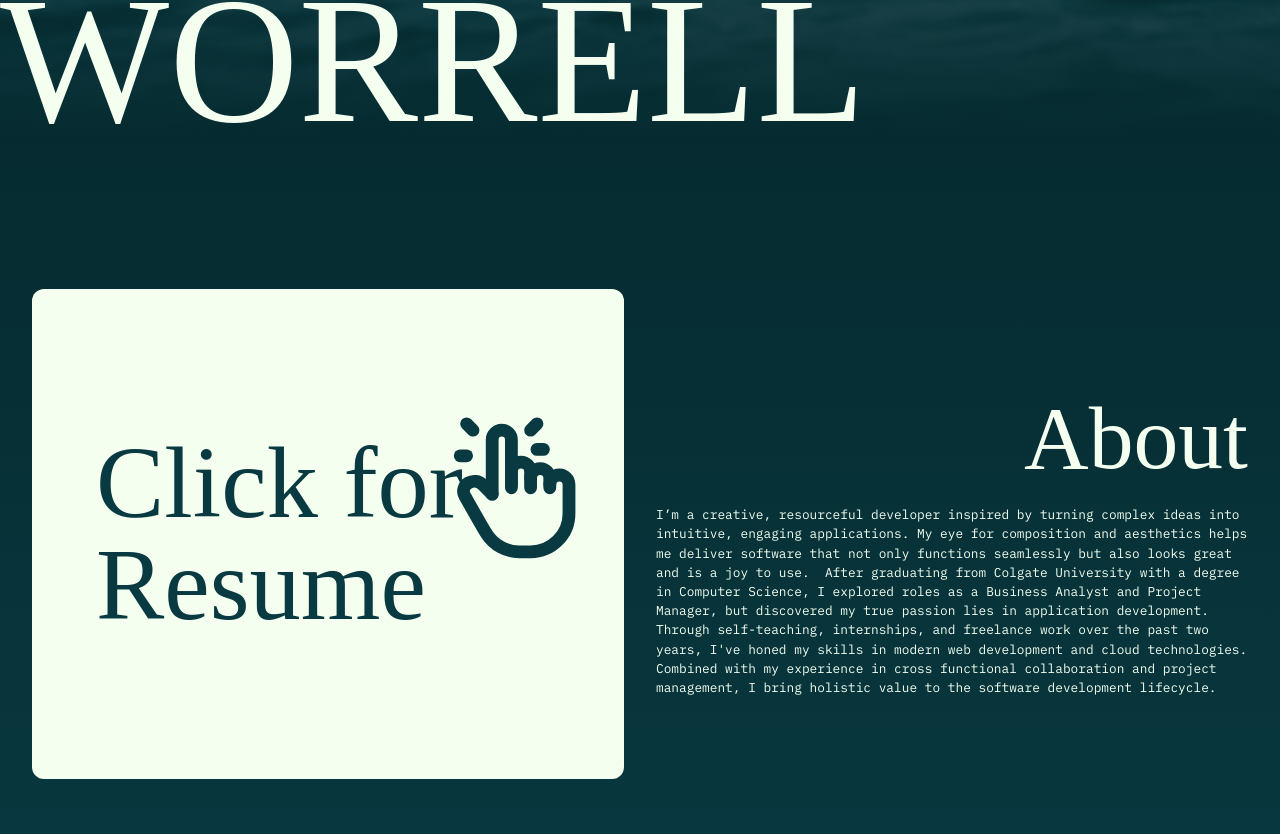
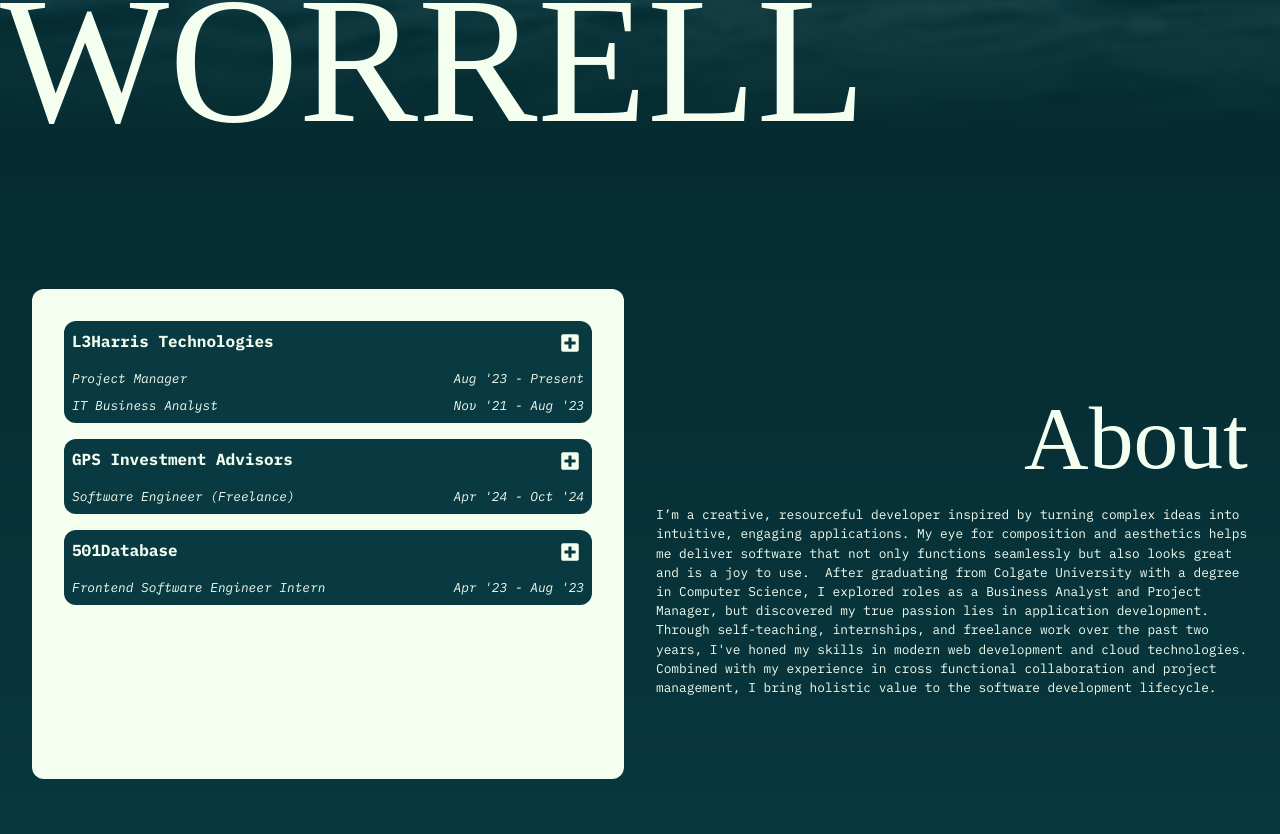
Before and after one commit to willrequaworrell/portfolio_site, a React (Vite) app: page / in a window 1280 px wide. Shown: the part 666-1500 px from the top of the page. Built offline with nearby package versions, Linux system fonts and the light colour scheme; a web font is replaced by a local one.

Commit message:
updated resume view on projects section

```diff
--- a/src/components/About/AboutSection.tsx
+++ b/src/components/About/AboutSection.tsx
@@ -1,6 +1,6 @@
 import { motion } from "framer-motion"
-import { useState } from "react"
-import { TbHandClick } from "react-icons/tb";
+import ResumeCompanySection from "./ResumeCompanySection";
+import { companySections } from "../../util/ResumeData.js";
 
 
 const contentVariants = {
@@ -33,47 +33,29 @@ const aboutVariants = {
 
 const AboutSection = () => {
 
-    const [showResume, setShowResume] = useState<boolean>(false)
-
     return (
         <section id="about" className="font-ibm bg-gradient-to-b from-[#052B30] to-[#093941]">
             <div className="flex h-[100dvh] max-h-screen p-8">
-                <div className="flex flex-grow flex-col justify-center gap-x-8 md:flex-row">
+                <div className="flex flex-col h-full justify-center gap-x-8 md:flex-row">
                     <p className="text-end text-[10vw] font-climate text-[#F4FFF0] md:hidden">About</p>
-                    <div className="w-full h-full flex items-center max-h-1/2 min-h-1/3 md:max-h-none md:w-1/2">
+                    <div className="w-full h-full flex sm:items-center md:max-h-none md:w-1/2 min-h-0">
                         <motion.div
                             variants={contentVariants}
                             initial={"hidden"}
                             whileInView={"visible"}
+                            data-lenis-prevent
                             // viewport={{ once: true }}
-                            className="relative w-full h-full flex justify-center items-center bg-[#F4FFF0] md:h-2/3 rounded-xl p-4 md:p-8"
+                            className="flex flex-col w-full h-full md:h-2/3 bg-[#F4FFF0] rounded-xl p-4 md:p-8"
                         >
-                            {showResume ? (
-                                <iframe
-                                    src="/resume.pdf#navpanes=0"
-                                    width="100%"
-                                    height="100%"
-                                    className="rounded-xl"
-                                />
-                            ) : (
-                                <div
-                                    onClick={() => setShowResume(true)}
-                                    className="flex justify-start items-center flex-grow font-climate p-8 text-[#093941] h-full "
-                                >
-                                    <div className=" flex items-center h-full text-[2vw]">
-                                        <p className="leading-none  text-[8vw]">
-                                            Click for Resume
-                                        </p>
-                                        <TbHandClick className="absolute top-1/4 right-[5%] text-[12vw]"/>
-                                    </div>
-                                    {/* <div className="flex flex-col h-full flex-grow justify-center items-center w-1/3 text-[32vw]">
-                                        <TbHandClick/>
-                                        <p className="text-[2vw] font-climate">Click for Resumé</p>
-                                    </div> */}
+                            <div className="flex flex-col h-full flex-grow overflow-auto text-[#F4FFF0] gap-y-4">
+                                {companySections.map(section => (
+                                    <ResumeCompanySection
+                                        key={section.company}
+                                        companySection={section}
+                                    />
+                                ))}
+                            </div>
 
-
-                                </div>
-                            )}
                         </motion.div>
                     </div>
                     <motion.div
@@ -85,7 +67,7 @@ const AboutSection = () => {
                     >
                         <div className="w-full flex flex-col items-end justify-center text-[#F4FFF0]">
                             <p className="hidden text-[7vw] font-climate md:block">About</p>
-                            <p className="text-[2.5vw] md:text-[1vw]">I’m a creative, resourceful developer inspired by turning complex ideas into intuitive, engaging applications. My eye for composition and aesthetics helps me deliver software that not only functions seamlessly but also looks great and is a joy to use.  After graduating from Colgate University with a degree in Computer Science, I explored roles as a Business Analyst and Project Manager, but discovered my true passion lies in application development. Through self-teaching, internships, and freelance work over the past two years, I've honed my skills in modern web development and cloud technologies. Combined with my experience in cross functional collaboration and project management, I bring holistic value to the software development lifecycle.</p>
+                            <p className="text-[max(2.5vw,12px)] md:text-[1vw]">I’m a creative, resourceful developer inspired by turning complex ideas into intuitive, engaging applications. My eye for composition and aesthetics helps me deliver software that not only functions seamlessly but also looks great and is a joy to use.  After graduating from Colgate University with a degree in Computer Science, I explored roles as a Business Analyst and Project Manager, but discovered my true passion lies in application development. Through self-teaching, internships, and freelance work over the past two years, I've honed my skills in modern web development and cloud technologies. Combined with my experience in cross functional collaboration and project management, I bring holistic value to the software development lifecycle.</p>
                         </div>
                     </motion.div>
                 </div>
--- /dev/null
+++ b/src/components/About/ResumeCompanySection.tsx
@@ -0,0 +1,50 @@
+import { useState } from "react"
+import { companySectionType } from "../../util/ResumeData"
+import { FaMinusSquare, FaPlusSquare } from "react-icons/fa";
+
+interface ResumeCompanySectionPropsType {
+    companySection: companySectionType
+}
+
+
+
+const ResumeCompanySection = ({companySection}: ResumeCompanySectionPropsType) => {
+    const [showDetail, setShowDetail] = useState<boolean>(false)
+
+    return (
+        <div className="relative flex flex-col bg-[#093941] rounded-xl p-2 gap-y-2">
+            {showDetail ? (
+                <FaMinusSquare
+                    onClick={() => setShowDetail(false)}
+                    className="absolute text-xl top-3 right-3 hover:text-slate-600 hover:scale-120"
+                />
+            ) : (
+                <FaPlusSquare
+                    onClick={() => setShowDetail(true)}
+                    className="absolute text-xl top-3 right-3 hover:text-slate-600 hover:scale-120"
+                />
+            )}
+
+            <p className="font-bold mb-2 text-[max(1.25vw,13px)]">{companySection.company}</p>
+            {companySection.roles.map(role => (
+                <div key={role.roleName}>
+                    <div className="flex justify-between w-full">
+                        <p className=" w-1/2 italic text-[max(1vw,12px)]">{role.roleName}</p>
+                        <p className="italic text-[max(1vw,12px)]">{role.startDate} - {role.endDate}</p>
+                    </div>
+
+                    {showDetail && role.descriptionBullets.map(bullet => (
+                        <div key={bullet} className="flex w-full pl-4 gap-x-4 text-[max(.75vw,12px)]">
+                            <p>◎</p>
+                            <p >{bullet}</p>
+                        </div>
+                    ))}
+
+                </div>
+            ))}
+
+        </div>
+    )
+}
+
+export default ResumeCompanySection
--- /dev/null
+++ b/src/util/ResumeData.ts
@@ -0,0 +1,68 @@
+interface RoleType {
+  roleName: string
+  startDate: string
+  endDate: string
+  descriptionBullets: string[]
+}
+
+export interface companySectionType {
+  company: string
+  roles: RoleType[]
+}
+
+
+export const companySections: companySectionType[] = [
+    {
+      company: "L3Harris Technologies",
+      roles: [
+        {
+          roleName: "Project Manager",
+          startDate: "Aug '23",
+          endDate: "Present",
+          descriptionBullets: [
+            "Managed process automation projects serving 45k employees, generating $250k+ in annual savings.",
+            "Led meetings, managed deliverables & served as technical liaison between developers and stakeholders.",
+            "Deployed & monitored automation processes and servers across dev, test and prod environments."
+          ]
+        },
+        {
+          roleName: "IT Business Analyst",
+          startDate: "Nov '21",
+          endDate: "Aug '23",
+          descriptionBullets: [
+            "Owned $1.5 million per year in contract initiations & renewals for software procured from 25+ vendors.",
+            "Managed software utilization audits in ServiceNow to right-size contract renewals for maximum savings.",
+            "Nurtured strategic partnerships with supply chain, procurement and external software vendors."
+          ]
+        }
+      ]
+    },
+    {
+      company: "GPS Investment Advisors",
+      roles: [
+        {
+          roleName: "Software Engineer (Freelance)",
+          startDate: "Apr '24",
+          endDate: "Oct '24",
+          descriptionBullets: [
+            "Designed and built a TypeScript & React application to model dynamic client data for 401k projections.",
+            "Developed elegant form input flow and data visualization dashboard using Material Ul and Tailwind CSS."
+          ]
+        }
+      ]
+    },
+    {
+      company: "501Database",
+      roles: [
+        {
+          roleName: "Frontend Software Engineer Intern",
+          startDate: "Apr '23",
+          endDate: "Aug '23",
+          descriptionBullets: [
+            "Developed and tested Next.js application for CRM startup utilized by 20+ local non-profit organizations.",
+            "Designed/Implemented multi-page customer intake flow & corresponding admin configuration tools."
+          ]
+        }
+      ]
+    }
+  ];
```
